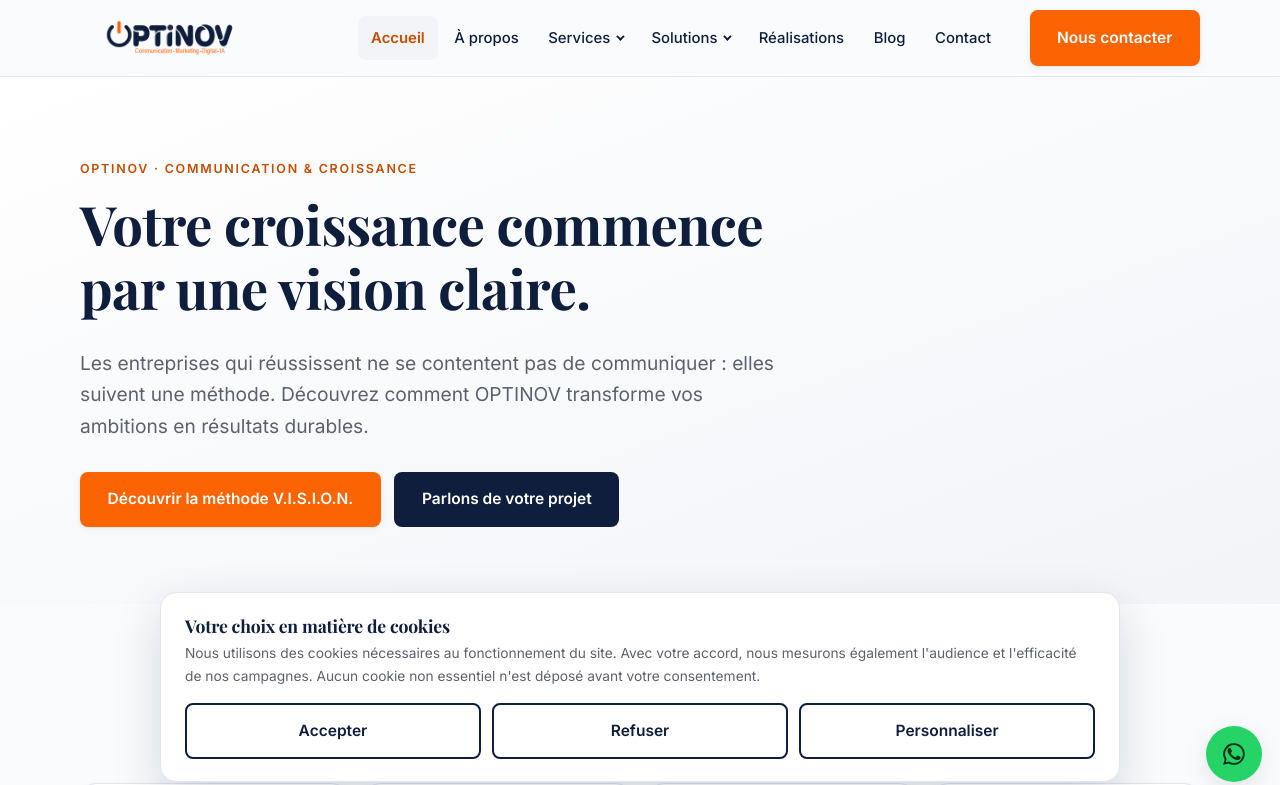
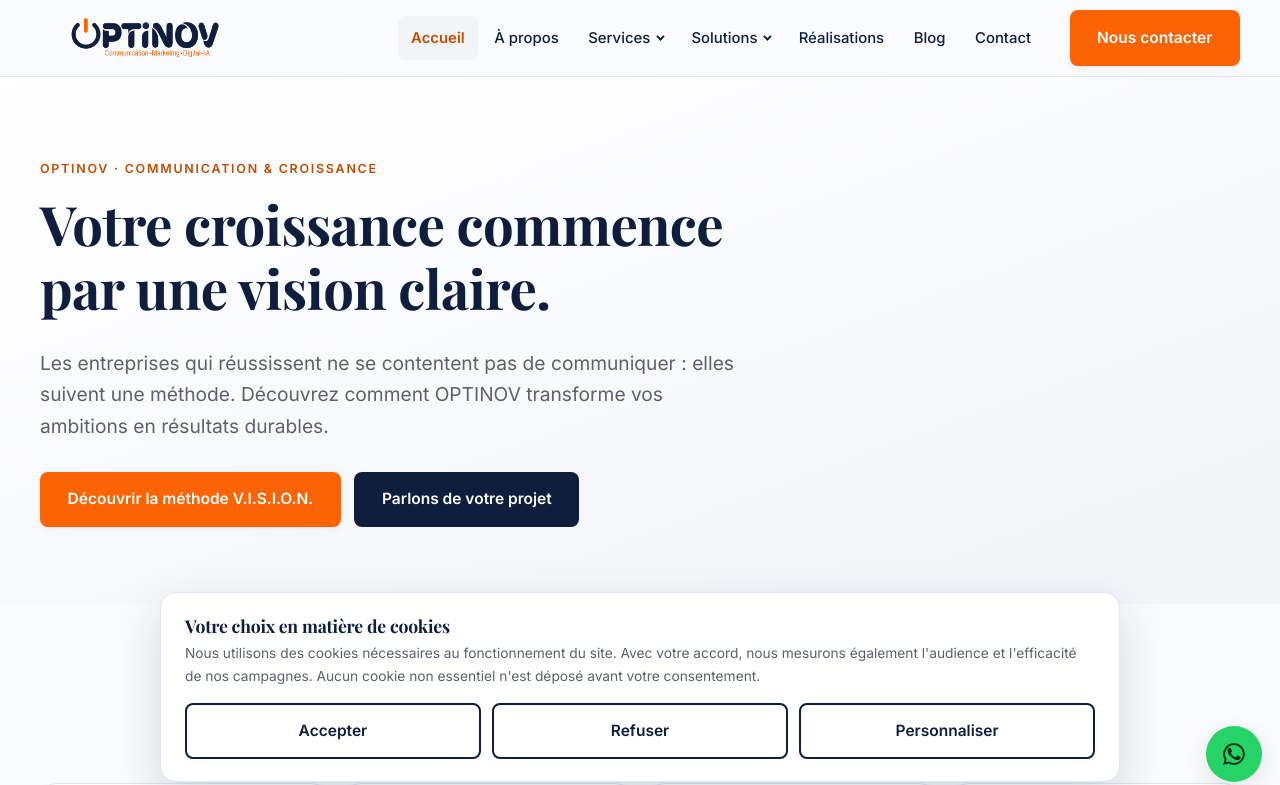
Before and after one commit to Paul-Aymard/optinov-agence, a Next.js app: page / in a window 1280 px wide. Shown: the top 785 px of the page. Built offline with nearby package versions, Linux system fonts and the light colour scheme.

Commit message:
Mise en page elargie (container 1360px) + logo header agrandi (54px)

```diff
--- a/app/globals.css
+++ b/app/globals.css
@@ -49,7 +49,7 @@
   --shadow-lg: 0 18px 48px rgba(15, 30, 61, .16);
 
   --header-h: 76px;
-  --maxw: 1200px;
+  --maxw: 1360px;
   --gut: clamp(1rem, 4vw, 2.5rem);
   --section-y: clamp(3.5rem, 7vw, 6.5rem);
 
@@ -169,8 +169,8 @@
 }
 .header__inner { display: flex; align-items: center; gap: 1rem; min-height: var(--header-h); }
 .logo { display: flex; align-items: center; gap: .6rem; font-family: var(--font-title); font-weight: 700; font-size: 1.28rem; color: var(--navy); text-decoration: none; letter-spacing: -.02em; }
-.logo__img { height: 46px; width: auto; max-width: 200px; display: block; }
-@media (max-width: 560px) { .logo__img { height: 38px; } }
+.logo__img { height: 54px; width: auto; max-width: 240px; display: block; }
+@media (max-width: 560px) { .logo__img { height: 44px; } }
 .logo__mark { width: 34px; height: 34px; border-radius: 8px; background: var(--navy); color: var(--or); display: grid; place-items: center; font-size: .95rem; font-weight: 700; }
 .logo small { display: block; font-family: var(--font-body); font-size: .62rem; letter-spacing: .18em; text-transform: uppercase; color: var(--or-600); font-weight: 600; margin-top: -4px; }
 
--- a/components/Header.jsx
+++ b/components/Header.jsx
@@ -56,7 +56,7 @@
         {/* Logo officiel OPTINOV (public/logo-optinov.png, 800×200, fond transparent). */}
         <Link href="/" className="logo" aria-label="OPTINOV — accueil">
           {/* eslint-disable-next-line @next/next/no-img-element */}
-          <img src="/logo-optinov.png" alt="OPTINOV" className="logo__img" width="184" height="46" />
+          <img src="/logo-optinov.png" alt="OPTINOV" className="logo__img" width="216" height="54" />
         </Link>
 
         <nav className="nav" id="menu-principal" ref={navRef} aria-label="Navigation principale">
```
